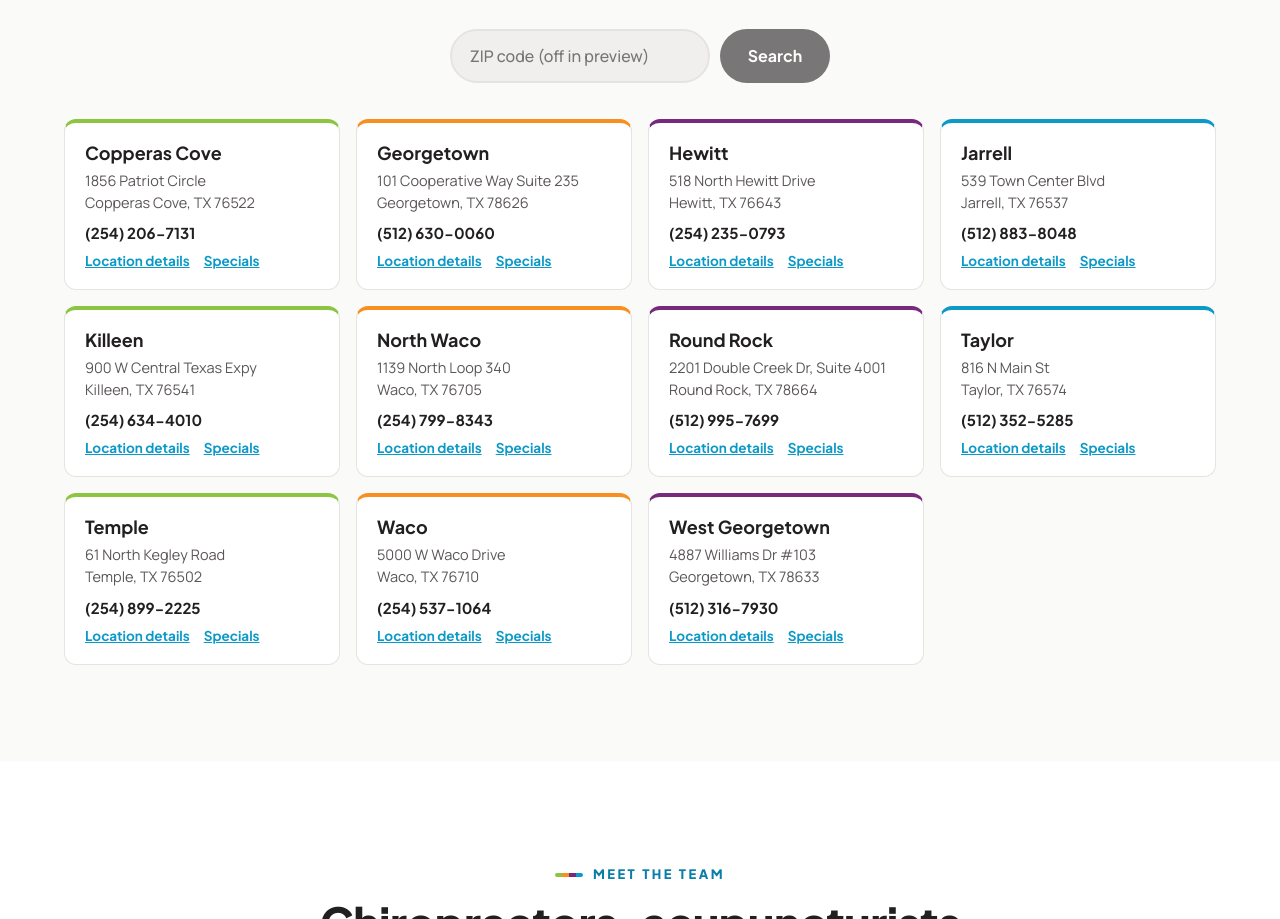
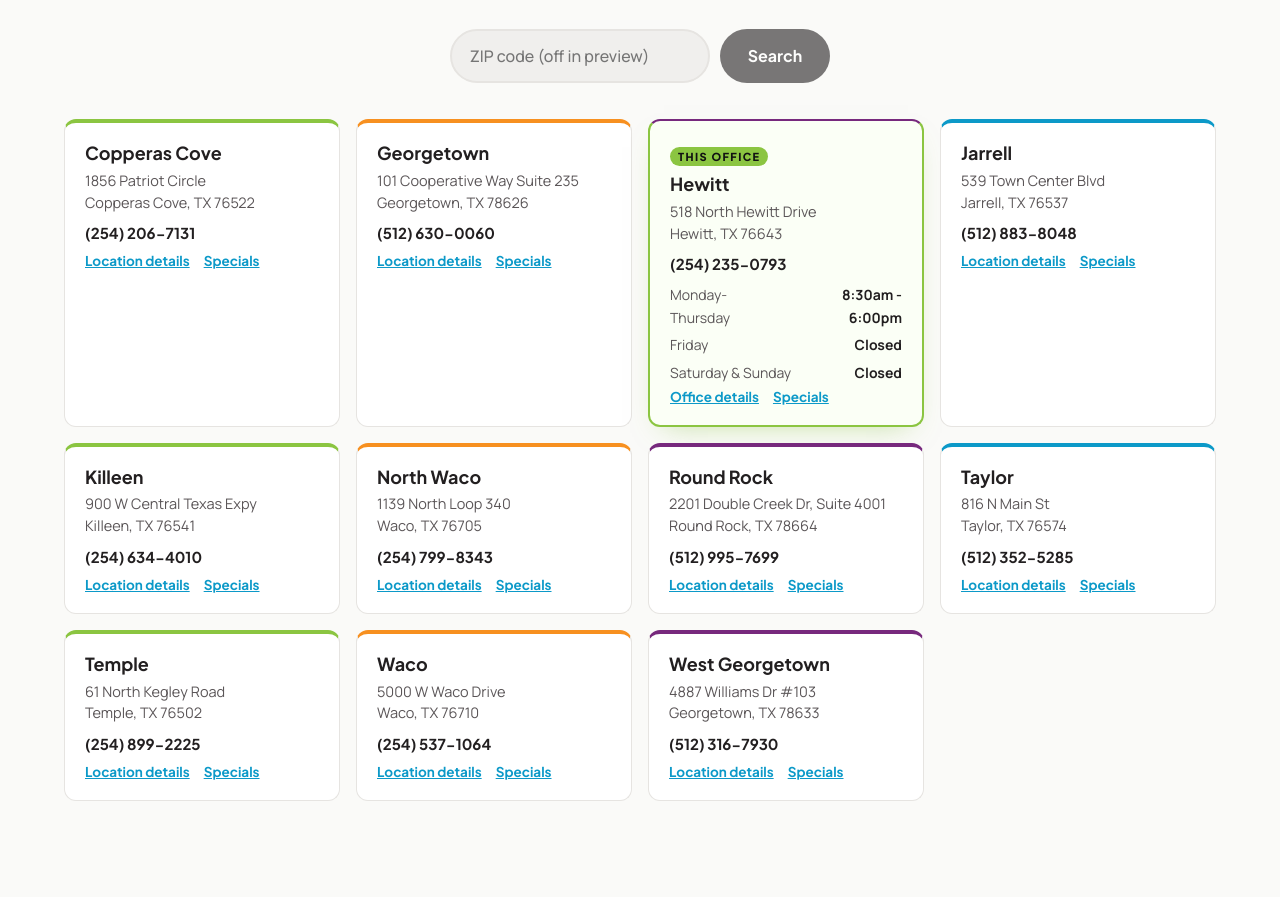
Before and after one commit to localember/amc-hewitt-design-preview, a plain HTML site: page index.html in a window 1280 px wide. Shown: the part 5596-6515 px from the top of the page. Drawn offline with Linux system fonts and the light colour scheme.

Commit message:
Highlight the Hewitt office card and add hours

```diff
--- a/index.html
+++ b/index.html
@@ -411,7 +411,7 @@ footer .logo-w{width:240px;margin-bottom:18px}
     <div class="loc-grid">
       <div class="loc"><h3>Copperas Cove</h3><p>1856 Patriot Circle<br>Copperas Cove, TX 76522</p><a class="ph" href="tel:2542067131">(254) 206-7131</a><div class="links"><a href="#locations">Location details</a><a href="#specials">Specials</a></div></div>
       <div class="loc"><h3>Georgetown</h3><p>101 Cooperative Way Suite 235<br>Georgetown, TX 78626</p><a class="ph" href="tel:5126300060">(512) 630-0060</a><div class="links"><a href="#locations">Location details</a><a href="#specials">Specials</a></div></div>
-      <div class="loc"><h3>Hewitt</h3><p>518 North Hewitt Drive<br>Hewitt, TX 76643</p><a class="ph" href="tel:2542350793">(254) 235-0793</a><div class="links"><a href="#locations">Location details</a><a href="#specials">Specials</a></div></div>
+      <div class="loc here"><div class="badge">This office</div><h3>Hewitt</h3><p>518 North Hewitt Drive<br>Hewitt, TX 76643</p><a class="ph" href="tel:2542350793">(254) 235-0793</a><ul class="hours"><li><span>Monday-Thursday</span><span>8:30am - 6:00pm</span></li><li><span>Friday</span><span>Closed</span></li><li><span>Saturday &amp; Sunday</span><span>Closed</span></li></ul><div class="links"><a href="#this-office">Office details</a><a href="#specials">Specials</a></div></div>
       <div class="loc"><h3>Jarrell</h3><p>539 Town Center Blvd<br>Jarrell, TX 76537</p><a class="ph" href="tel:5128838048">(512) 883-8048</a><div class="links"><a href="#locations">Location details</a><a href="#specials">Specials</a></div></div>
       <div class="loc"><h3>Killeen</h3><p>900 W Central Texas Expy<br>Killeen, TX 76541</p><a class="ph" href="tel:2546344010">(254) 634-4010</a><div class="links"><a href="#locations">Location details</a><a href="#specials">Specials</a></div></div>
       <div class="loc"><h3>North Waco</h3><p>1139 North Loop 340<br>Waco, TX 76705</p><a class="ph" href="tel:2547998343">(254) 799-8343</a><div class="links"><a href="#locations">Location details</a><a href="#specials">Specials</a></div></div>
```
